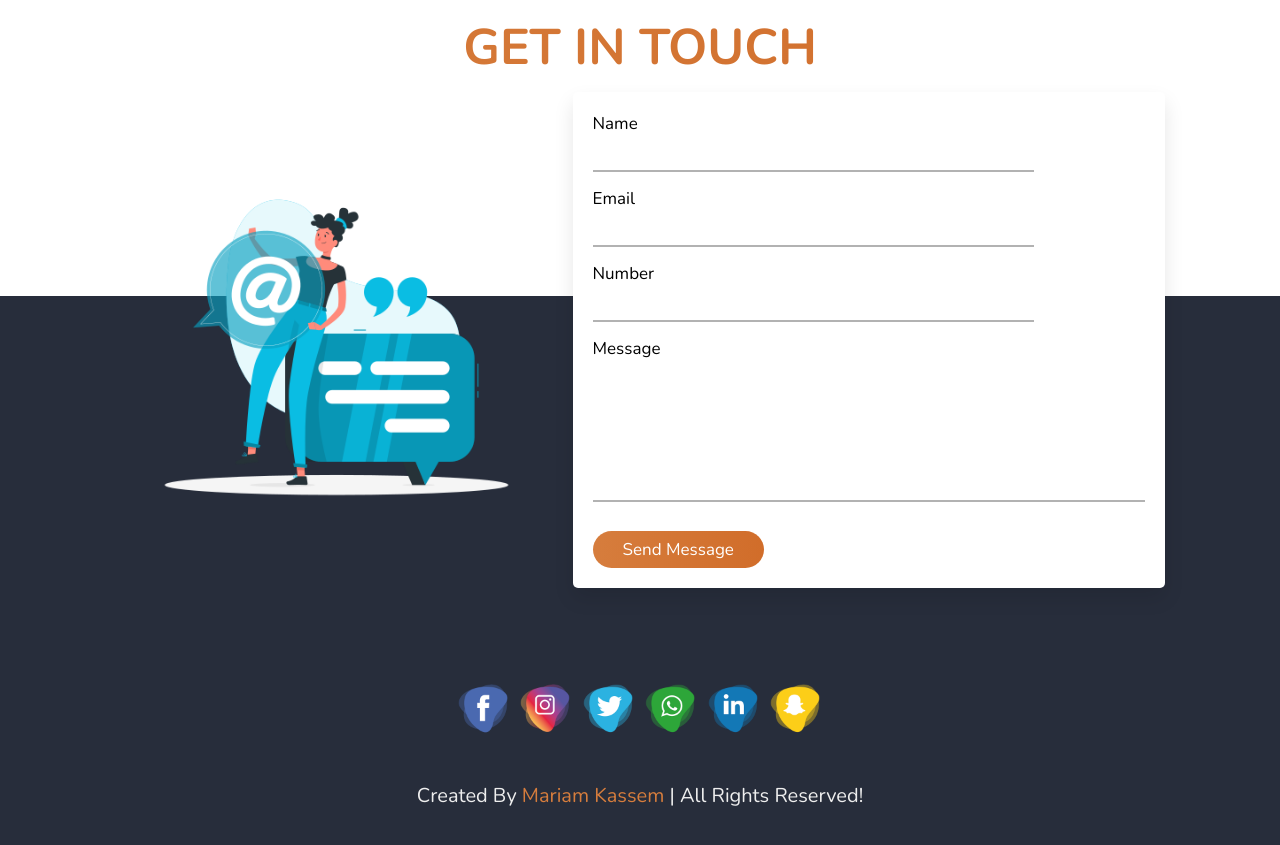
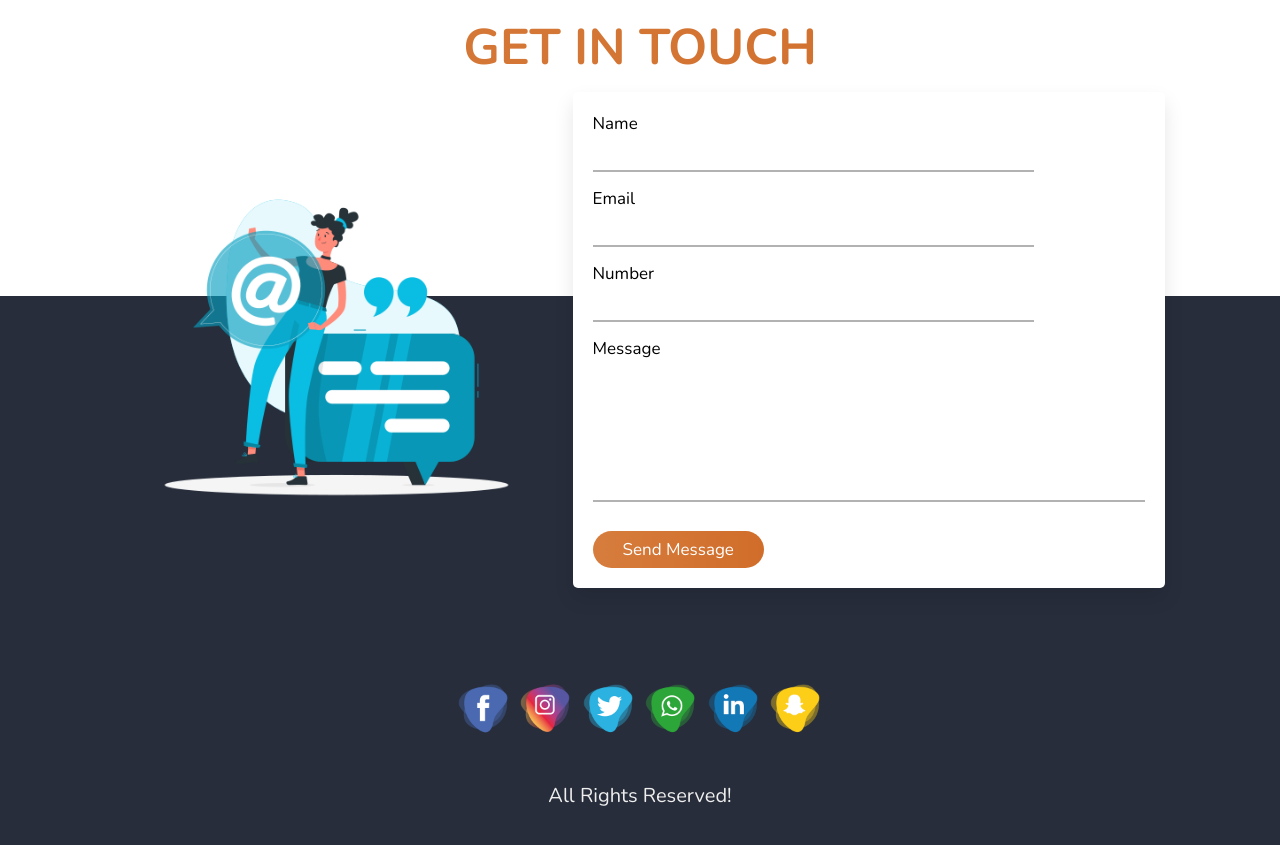
Before and after one commit to mariam404/Aqarak, a plain HTML site: page index.html in a window 1280 px wide. Shown: the part 4407-5252 px from the top of the page. Drawn offline with nearby package versions, Linux system fonts and the light colour scheme.

Commit message:
Update index.html

```diff
--- a/index.html
+++ b/index.html
@@ -327,7 +327,7 @@
 
           </section>
 
-        <h1 class="credit"> created by <span> mariam kassem </span> | all rights reserved! </h1>
+        <h1 class="credit">  all rights reserved! </h1>
 
     </section>
 
```
